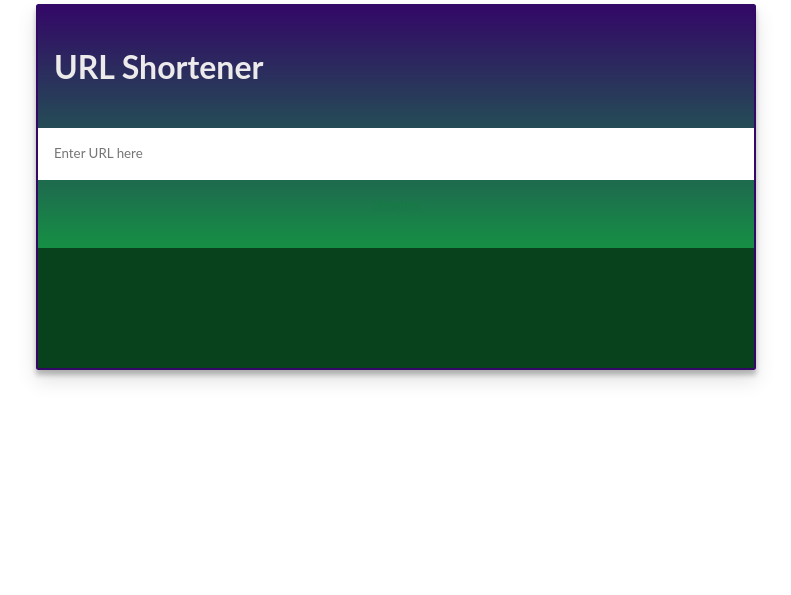
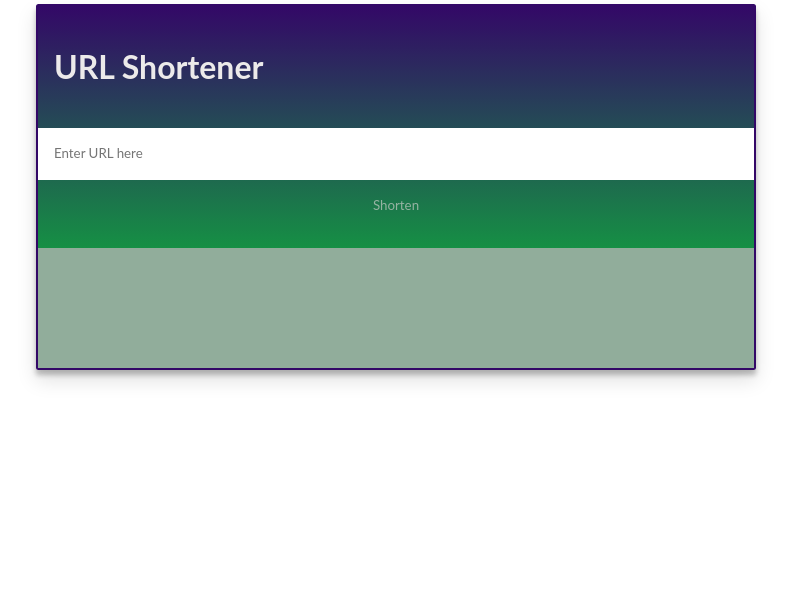
Before and after one commit to PauloHSNeto/django_url_shortner, a Django app: template urlshortner/templates/index.html in a window 1280 px wide. Shown: the part 221-816 px from the top of the page, without its empty margins (244-1035 px from the left). Run offline with Django 4.2, Linux system fonts and the light colour scheme; the template is opened without the code that fills it, so the values that code supplies are empty; parts of the project's set-up code (start-up, migrations or seed data) failed here and were passed over; some libraries are stand-ins or nearby versions.

Commit message:
almost done

```diff
--- a/urlshortner/shortner/urls.py
+++ b/urlshortner/shortner/urls.py
@@ -3,6 +3,6 @@ from . import views
 
 urlpatterns = [
 
-    path("", views.index, name ='index')
+    path("", views.index, name ='index'),
     path("create", views.create, name ='create')
 ]
--- a/urlshortner/templates/index.html
+++ b/urlshortner/templates/index.html
@@ -59,7 +59,7 @@ button {
   cursor: pointer;
   flex: 1;
   background-color: transparent;
-  color: rgb(23, 122, 68);
+  color: rgb(149, 179, 162);
   &:hover {
     background-color: rgba(255, 255, 255, 0.5);
   }
@@ -68,7 +68,7 @@ button {
 section {
   min-height: 120px;
   text-align: center;
-  background-color: rgb(8, 66, 28);
+  background-color: rgb(145, 173, 155);
 }
 
     </style>
```
Also changed, not shown: urlshortner/shortner/views.py (+9 -2 lines), urlshortner/db.sqlite3.
